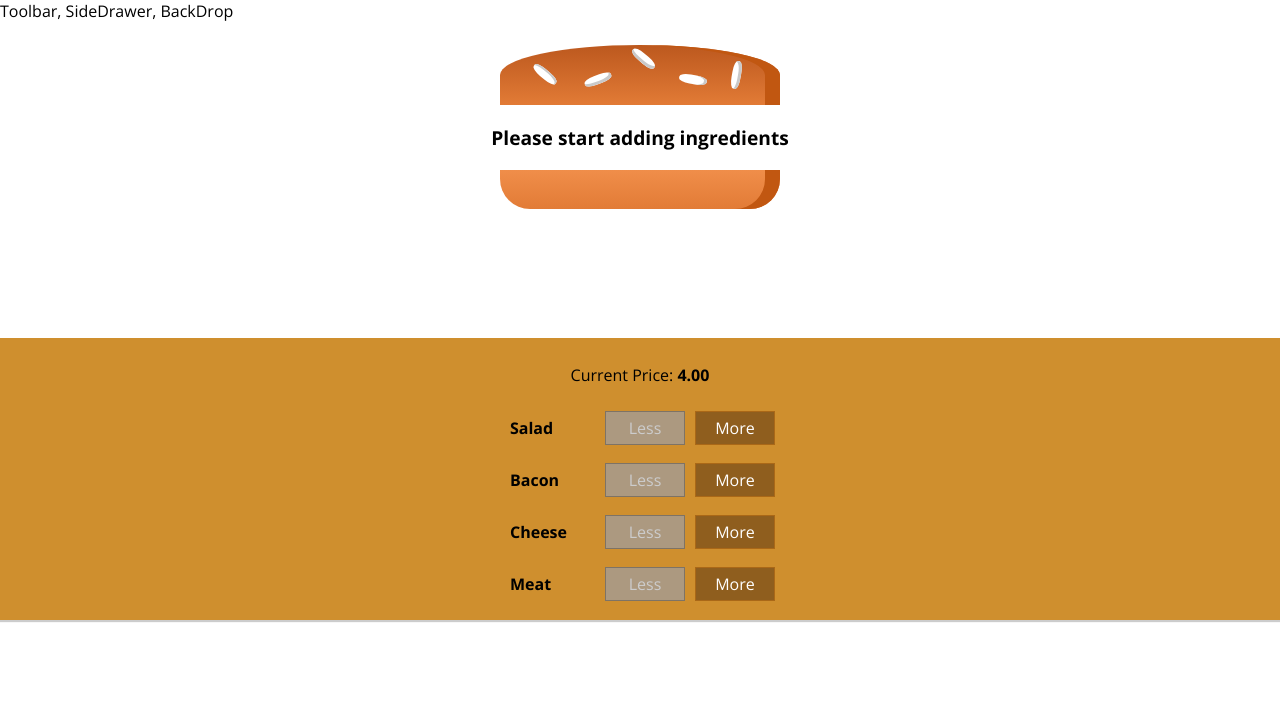
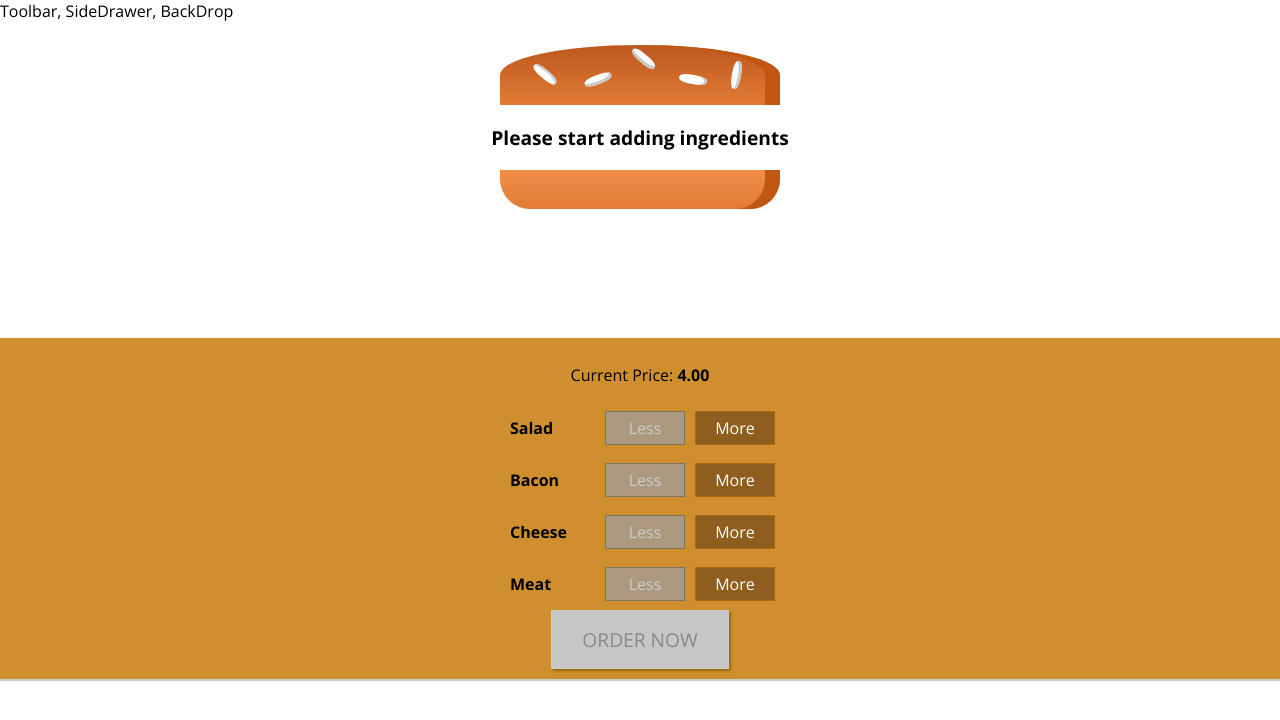
Before and after one commit to obwansan/burger-builder-app, a React app: page / in a window 1280 px wide. Shown: the top 720 px of the page. Built offline with nearby package versions, Linux system fonts and the light colour scheme.

Commit message:
Adding the order button

```diff
--- a/src/components/Burger/BuildControls/BuildControls.css
+++ b/src/components/Burger/BuildControls/BuildControls.css
@@ -8,3 +8,45 @@
   margin: auto;
   padding: 10px 0;
 }
+
+.OrderButton {
+  background-color: #DAD735;
+  outline: none;
+  cursor: pointer;
+  border: 1px solid #966909;
+  color: #966909;
+  font-family: inherit;
+  font-size: 1.2em;
+  padding: 15px 30px;
+  box-shadow: 2px 2px 2px #966909;
+}
+
+.OrderButton:hover,
+.OrderButton:active {
+  background-color: #A0DB41;
+  border: 1px solid #966909;
+  color: #966909;
+}
+
+.OrderButton:disabled {
+  background-color: #C7C6C6;
+  cursor: not-allowed;
+  border: 1px solid #ccc;
+  color: #888888;
+}
+
+.OrderButton:not(:disabled) {
+  animation: enable 0.3s linear;
+}
+
+@keyframes enable {
+  0% {
+      transform: scale(1);
+  }
+  60% {
+      transform: scale(1.1);
+  }
+  100% {
+      transform: scale(1);
+  }
+}
--- a/src/components/Burger/BuildControls/BuildControls.js
+++ b/src/components/Burger/BuildControls/BuildControls.js
@@ -23,6 +23,10 @@
         disabled={props.disabled[ctrl.type]} // true or false
       />
     ))}
+    <button
+      className={classes.OrderButton}
+      disabled={!props.purchaseable} // set the disabled html property to true or false
+      >ORDER NOW</button>
   </div>
 );
 
--- a/src/containers/BurgerBuilder/BurgerBuilder.js
+++ b/src/containers/BurgerBuilder/BurgerBuilder.js
@@ -12,6 +12,10 @@
 }
 
 class BurgerBuilder extends Component {
+  // constructor(props) {
+  //   super(props);
+  //   this.state = {...}
+  // }
 
   state = {
     ingredients: {
@@ -20,7 +24,22 @@
       cheese: 0,
       meat: 0
     },
-    totalPrice: 4
+    totalPrice: 4,
+    purchaseable: false
+  }
+
+  updatePurchaseState = (ingredients) => {
+    // Get an array of the object keys.
+    // Use them to get an array of the associated values (counts of each ingredient).
+    // Add the counts (numbers) up and return the total (the sum!).
+    const sum = Object.keys(ingredients)
+      .map(ingKey => {
+        return ingredients[ingKey]
+      })
+      .reduce((sum, el) => {
+        return sum + el;
+      }, 0);
+      this.setState({purchaseable: sum > 0});
   }
 
   addIngredientHandler = (type) => {
@@ -35,7 +54,8 @@
     this.setState({
       totalPrice: newPrice,
       ingredients: updatedIngredients
-    })
+    });
+    this.updatePurchaseState(updatedIngredients);
   }
 
   removeIngredientHandler = (type) => {
@@ -51,7 +71,8 @@
     this.setState({
       totalPrice: newPrice,
       ingredients: updatedIngredients
-    })
+    });
+    this.updatePurchaseState(updatedIngredients);
   }
 
   render() {
@@ -70,6 +91,7 @@
         <BuildControls
           ingredientAdded={this.addIngredientHandler}
           ingredientRemoved={this.removeIngredientHandler}
+          purchaseable={this.state.purchaseable}
           disabled={disabledInfo}
           price={this.state.totalPrice}
         />
```
